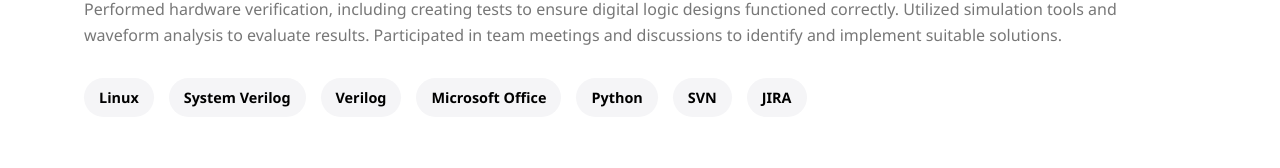
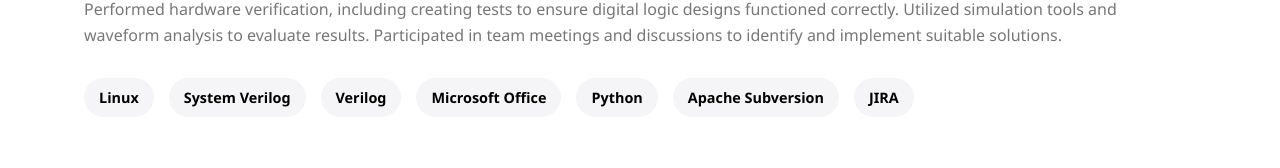
Before and after one commit to 0Asenov0/sakata.net, a React (Vite) app: page / in a window 1280 px wide. Shown: the part 4341-4509 px from the top of the page. Built offline with nearby package versions, Linux system fonts and the light colour scheme.

Commit message:
Commit: settings change

```diff
--- a/src/App.tsx
+++ b/src/App.tsx
@@ -29,7 +29,7 @@
     {
       company: "Hardware Verification",
       description: "Performed hardware verification, including creating tests to ensure digital logic designs functioned correctly. Utilized simulation tools and waveform analysis to evaluate results. Participated in team meetings and discussions to identify and implement suitable solutions.",
-      skills: ["Linux","System Verilog","Verilog","Microsoft Office","Python","SVN","JIRA"]
+      skills: ["Linux","System Verilog","Verilog","Microsoft Office","Python","Apache Subversion","JIRA"]
     }
   ];
 
```
